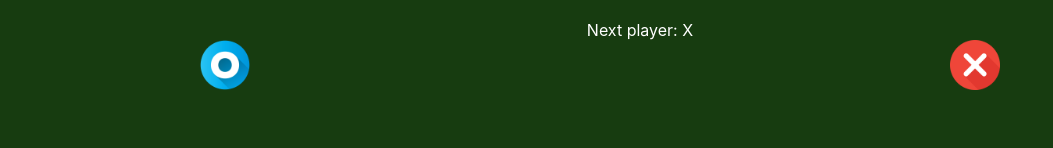
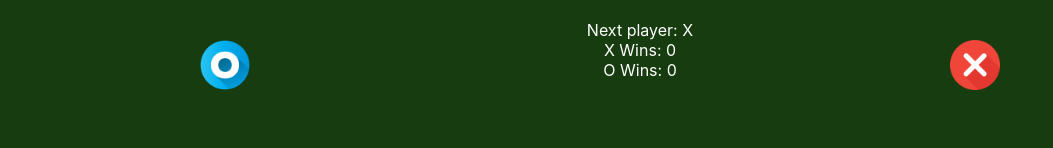
Before and after one commit to Abukarabukar/PortfolioX, a React (Create React App) app: page / in a window 1280 px wide. Shown: the top 148 px of the page, without its empty margins (0-1053 px from the left). Built offline with nearby package versions, Linux system fonts and the light colour scheme.

Commit message:
update x / o

```diff
--- /dev/null
+++ b/src/components/Board.tsx
@@ -0,0 +1,34 @@
+import React from 'react';
+import xImage from '../assets/x.png';
+import oImage from '../assets/o.png';
+
+type PieceKey = 'x-1' | 'x-2' | 'x-3' | 'x-4' | 'x-5' | 'o-1' | 'o-2' | 'o-3' | 'o-4';
+
+interface BoardProps {
+  board: (string | null)[];
+  renderSquare: (index: number) => JSX.Element;
+}
+
+const Board: React.FC<BoardProps> = ({ board, renderSquare }) => {
+  return (
+    <div className="game-board">
+      <div className="board-row">
+        {renderSquare(0)}
+        {renderSquare(1)}
+        {renderSquare(2)}
+      </div>
+      <div className="board-row">
+        {renderSquare(3)}
+        {renderSquare(4)}
+        {renderSquare(5)}
+      </div>
+      <div className="board-row">
+        {renderSquare(6)}
+        {renderSquare(7)}
+        {renderSquare(8)}
+      </div>
+    </div>
+  );
+};
+
+export default Board;
--- a/src/components/TicTacToe.tsx
+++ b/src/components/TicTacToe.tsx
@@ -1,13 +1,16 @@
-import React, { useState } from 'react';
+import React, { useState, useEffect } from 'react';
 import { motion } from 'framer-motion';
 import '../styles/TicTacToe.scss';
 import xImage from '../assets/x.png';
 import oImage from '../assets/o.png';
 import { useFollowPointer } from '../hooks/use-follow-pointer'; // Import the hook
+import Board from './Board';
 
 const TicTacToe: React.FC = () => {
   const [board, setBoard] = useState(Array(9).fill(null));
   const [isXNext, setIsXNext] = useState(true);
+  const [xWins, setXWins] = useState(0);
+  const [oWins, setOWins] = useState(0);
   const { x: pointerX, y: pointerY } = useFollowPointer(); // Use the hook to get pointer position
 
   // Define the type for piece keys
@@ -55,7 +58,7 @@ const TicTacToe: React.FC = () => {
   const handleSquareClick = (index: number) => {
     const newBoard = board.slice();
     if (newBoard[index]) return;
-    newBoard[index] = isXNext ? `x-${index}` : `o-${index}`;
+    newBoard[index] = isXNext ? `x` : `o`;
     setBoard(newBoard);
     setIsXNext(!isXNext);
   };
@@ -87,15 +90,55 @@ const TicTacToe: React.FC = () => {
   };
 
   const renderSquare = (index: number) => (
-    <div className="square">
+    <div className="square" onClick={() => handleSquareClick(index)}>
       {board[index] && (
         <img
-          src={board[index].startsWith('x') ? xImage : oImage}
+          src={board[index] === 'x' ? xImage : oImage}
           alt={board[index]}
         />
       )}
     </div>
   );
+
+  const calculateWinner = (squares: (string | null)[]) => {
+    const lines = [
+      [0, 1, 2],
+      [3, 4, 5],
+      [6, 7, 8],
+      [0, 3, 6],
+      [1, 4, 7],
+      [2, 5, 8],
+      [0, 4, 8],
+      [2, 4, 6],
+    ];
+    for (let i = 0; i < lines.length; i++) {
+      const [a, b, c] = lines[i];
+      if (squares[a] && squares[a] === squares[b] && squares[a] === squares[c]) {
+        return squares[a];
+      }
+    }
+    return null;
+  };
+
+  const resetGame = () => {
+    setBoard(Array(9).fill(null));
+    setNextXIndex(1);
+    setClickPosition(initialPositions);
+  };
+
+  useEffect(() => {
+    const winner = calculateWinner(board);
+    if (winner) {
+      if (winner === 'x') {
+        setXWins(xWins + 1);
+      } else {
+        setOWins(oWins + 1);
+      }
+      setTimeout(() => {
+        resetGame(); // Reset the game without reloading the page
+      }, 2000);
+    }
+  }, [board]);
 
   return (
     <div className="game" onClick={handleBoardClick}>
@@ -134,23 +177,10 @@ const TicTacToe: React.FC = () => {
           <img src={oImage} alt="o-4" />
         </motion.div>
       </div>
-      <div className="game-board">
-        <div className="board-row">
-          {renderSquare(0)}
-          {renderSquare(1)}
-          {renderSquare(2)}
-        </div>
-        <div className="board-row">
-          {renderSquare(3)}
-          {renderSquare(4)}
-          {renderSquare(5)}
-        </div>
-        <div className="board-row">
-          {renderSquare(6)}
-          {renderSquare(7)}
-          {renderSquare(8)}
-        </div>
-      </div>
+      <Board
+        board={board}
+        renderSquare={renderSquare}
+      />
       <div className="side-pieces right">
         <motion.div
           className="animated-box"
@@ -195,6 +225,8 @@ const TicTacToe: React.FC = () => {
       </div>
       <div className="game-info">
         <div>Next player: {isXNext ? 'X' : 'O'}</div>
+        <div>X Wins: {xWins}</div>
+        <div>O Wins: {oWins}</div>
       </div>
       <div className="pointer-info">
         <p>Pointer X: {pointerX}</p>
```
